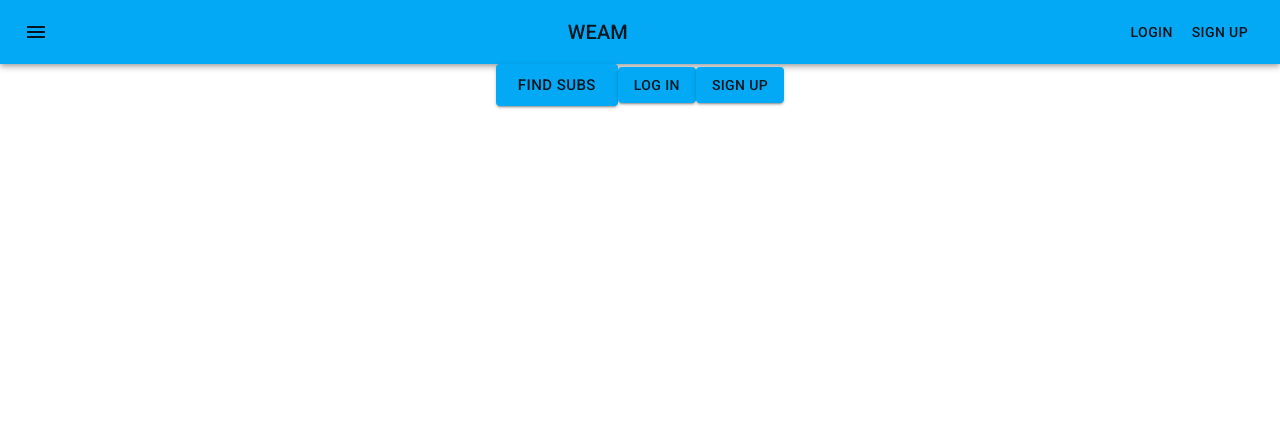
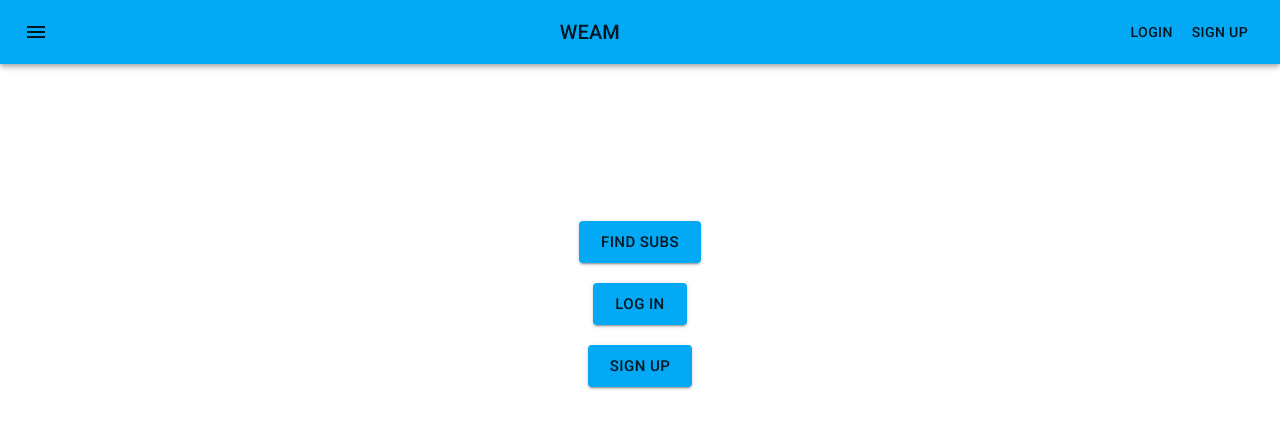
Before and after one commit to Maxisab/weam, a React (Create React App) app: page / in a window 1280 px wide. Shown: the top 428 px of the page. Built offline with nearby package versions, Linux system fonts and the light colour scheme.

Commit message:
tinkered with navbar

```diff
--- a/src/components/Navbar.js
+++ b/src/components/Navbar.js
@@ -5,6 +5,7 @@ import Typography from '@mui/material/Typography';
 import Button from '@mui/material/Button';
 import IconButton from '@mui/material/IconButton';
 import MenuIcon from '@mui/icons-material/Menu';
+
 
 const Navbar = () => {
   return (
@@ -16,11 +17,10 @@ const Navbar = () => {
             edge="start"
             color="inherit"
             aria-label="menu"
-            sx={{ mr: 2 }}
           >
             <MenuIcon />
           </IconButton>
-          <Typography variant="h6" component="div" sx={{ flexGrow: 1 }}>
+          <Typography variant="h6" component="div" sx={{ flexGrow: 1 }} >
             WEAM
           </Typography>
           <Button color="inherit">Login</Button>
--- a/src/pages/Home/Home.js
+++ b/src/pages/Home/Home.js
@@ -1,17 +1,32 @@
 // COMPONENTS
 import Button from '@mui/material/Button';
+import { Link } from 'react-router-dom';
 
 // // FIREBASE
 // import { useCollection } from '../../hooks/useCollection';
+
+const center = {
+  'display': 'flex',
+  'flex-direction': 'column',
+  'align-items': 'center',
+  'justify-content': 'center',
+  'height': '60vh'
+}
+
+const btn = [{
+  display: 'block',
+  mx: 'auto',
+  my: '10px'
+}]
 
 const Home = () => {
   // const { documents: users } = useCollection('users')
 
   return (
-    <div className="home">
-      <Button variant="contained" size="large">Find Subs</Button>
-      <Button variant="contained">Log In</Button>
-      <Button variant="contained">Sign Up</Button>
+    <div className="home" style={center}>
+      <Button component={Link} to="/" sx={btn} variant="contained" size="large">Find Subs</Button>
+      <Button component={Link} to="/login" sx={btn} variant="contained" size="large">Log In</Button>
+      <Button component={Link} to="/signup" sx={btn} variant="contained" size="large">Sign Up</Button>
       {/* {users && users.map((user) => (
         <div className="user-div">{user.username}</div>
       ))} */}
```
